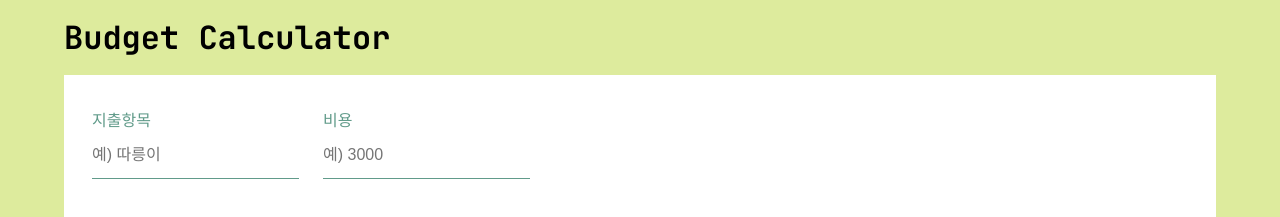
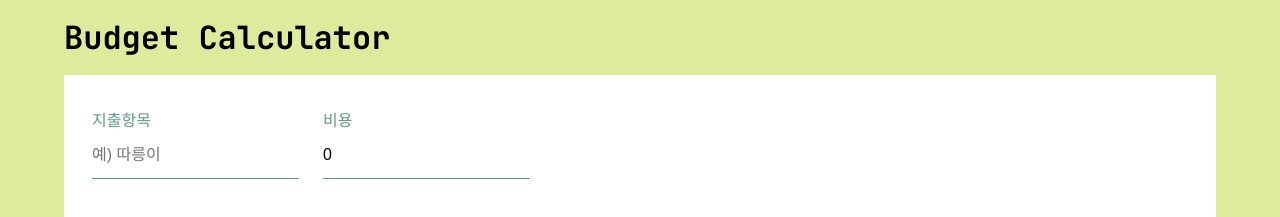
Before and after one commit to junemargot/react-budget-app, a React (Vite) app: page / in a window 1280 px wide. Shown: the top 217 px of the page. Built offline with nearby package versions, Linux system fonts and the light colour scheme.

Commit message:
add: alert 생성

```diff
--- a/src/App.jsx
+++ b/src/App.jsx
@@ -2,24 +2,73 @@ import { useState } from "react";
 import "./App.css";
 import ExpenseForm from "./components/ExpenseForm";
 import ExpenseList from "./components/ExpenseList";
+import Alert from "./components/Alert";
 
 const App = () => {
+  const [charge, setCharge] = useState("");
+  const [amount, setAmount] = useState(0);
+  const [alert, setAlert] = useState({ show:false });
+
   const [expenses, setExpenses] = useState([
     { id: 1, charge: "따릉이 대여비", amount: 2000 },
     { id: 2, charge: "교통비", amount: 1600 },
     { id: 3, charge: "식비", amount: 9000 }
   ]);
 
+  const handleCharge = (e) => {
+    console.log(e.target.value);
+    setCharge(e.target.value);
+  }
+
+  const handleAmount = (e) => {
+    console.log(e.target.valueAsNumber);
+    setAmount(e.target.valueAsNumber);
+  }
+
   const handleDelete = (id) => {
     const newExpenses = expenses.filter(expense => expense.id !== id);
     console.log(newExpenses);
     setExpenses(newExpenses);
+    handleAlert({ type: 'danger', text: '아이템이 삭제되었습니다.' });
   }
+
+  const handleSubmit = (e) => {
+    e.preventDefault();
+    if(charge !== "" && amount > 0) {
+      const newExpense = { id: crypto.randomUUID(), charge, amount };
+
+      // 불변성을 지켜주기 위해서 새로운 expenses 생성
+      const newExpenses = [...expenses, newExpense];
+      setExpenses(newExpenses);
+      setCharge("");
+      setAmount(0);
+      handleAlert({ type: "success", text: "아이템이 추가되었습니다."});
+
+    } else {
+      console.log("error");
+      handleAlert({ type: "danger", text: 'charge는 amount는 0보다 커야 합니다.' });
+    }
+  }
+
+  const handleAlert = ({ type, text }) => {
+    setAlert({ show: true, type, text });
+    setTimeout(() => {
+      setAlert({ show: false });
+    }, 5000);
+  }
+
   return(
     <main className="main-container">
+      {alert.show ? <Alert type={alert.type} text={alert.text} /> : null }
       <h1>Budget Calculator</h1>
       <div style={{ width: '100%', backgroundColor: 'white', padding: '1rem' }}>
-        <ExpenseForm />
+        <ExpenseForm
+          handleCharge={handleCharge}
+          charge={charge}
+          handleAmount={handleAmount}
+          amount={amount}
+          handleSubmit={handleSubmit}
+        />
       </div>
       <div style={{ width: '100%', backgroundColor: 'white', padding: '1rem' }}>
         <ExpenseList
--- /dev/null
+++ b/src/components/Alert.css
@@ -0,0 +1,15 @@
+.alert {
+  padding: 0.75rem 1.25rem;
+  color: var(--mainWhite);
+  text-align: center;
+  margin: 2rem auto 0 auto;
+  border-radius: 2px;
+}
+
+.alert-danger {
+  background: var(--mainRed);
+}
+
+.alert-success {
+  background: var(--mainGreen);
+}
--- /dev/null
+++ b/src/components/Alert.jsx
@@ -0,0 +1,11 @@
+import React from 'react'
+import "./Alert.css";
+
+const Alert = ({ type, text }) => {
+
+  return (
+    <div className={`alert alert-${type}`}>{text}</div>
+  )
+}
+
+export default Alert
--- a/src/components/ExpenseForm.jsx
+++ b/src/components/ExpenseForm.jsx
@@ -1,17 +1,33 @@
 import "./ExpenseForm.css";
 import { MdSend } from 'react-icons/md';
 
-const ExpenseForm = () => {
+const ExpenseForm = ({ handleCharge, charge, handleAmount, amount, handleSubmit }) => {
   return (
-    <form action="">
+    <form onSubmit={handleSubmit}>
       <div className='form-center'>
         <div className='form-group'>
           <label htmlFor='charge'>지출항목</label>
-          <input type='text' className='form-control' id='charge' name='charge' placeholder='예) 따릉이' />
+          <input
+            type='text'
+            className='form-control'
+            id='charge'
+            name='charge'
+            value={charge}
+            placeholder='예) 따릉이'
+            onChange={handleCharge}
+          />
         </div>
         <div className='form-group'>
           <label htmlFor='amount'>비용</label>
-          <input type='text' className='form-control' id='amount' name='amount' placeholder='예) 3000' />
+          <input
+            type='number'
+            className='form-control'
+            id='amount'
+            name='amount'
+            value={amount}
+            placeholder='예) 3000'
+            onChange={handleAmount}
+          />
         </div>
       </div>
       <div className="btn-container">
```
